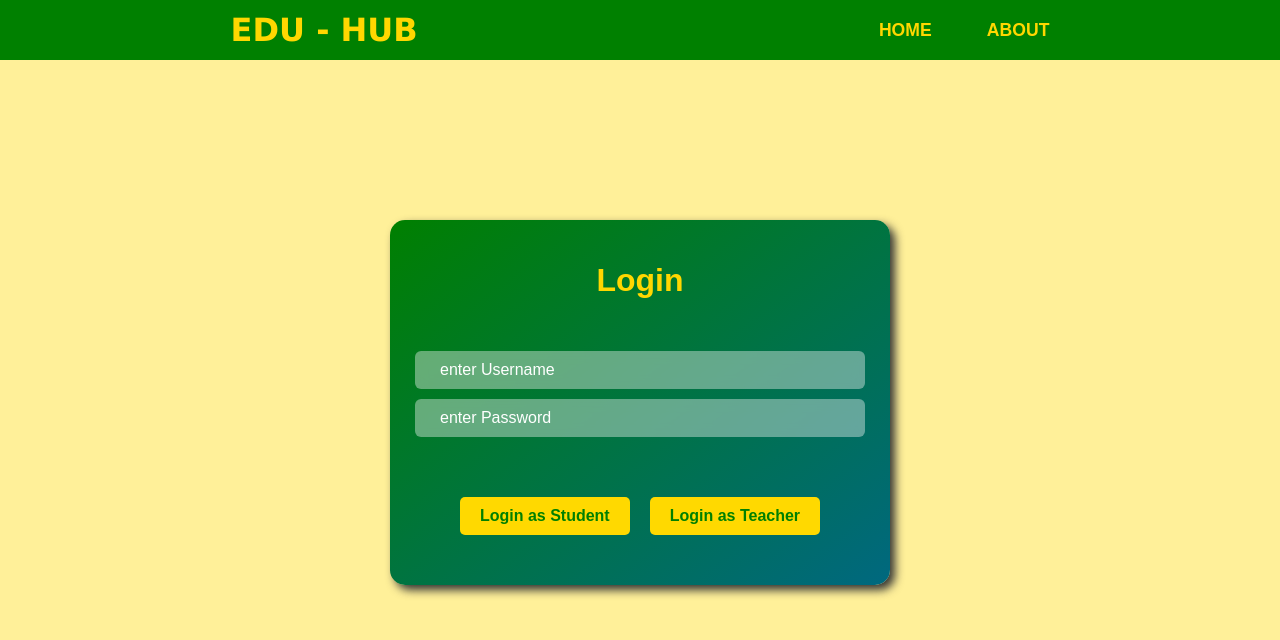
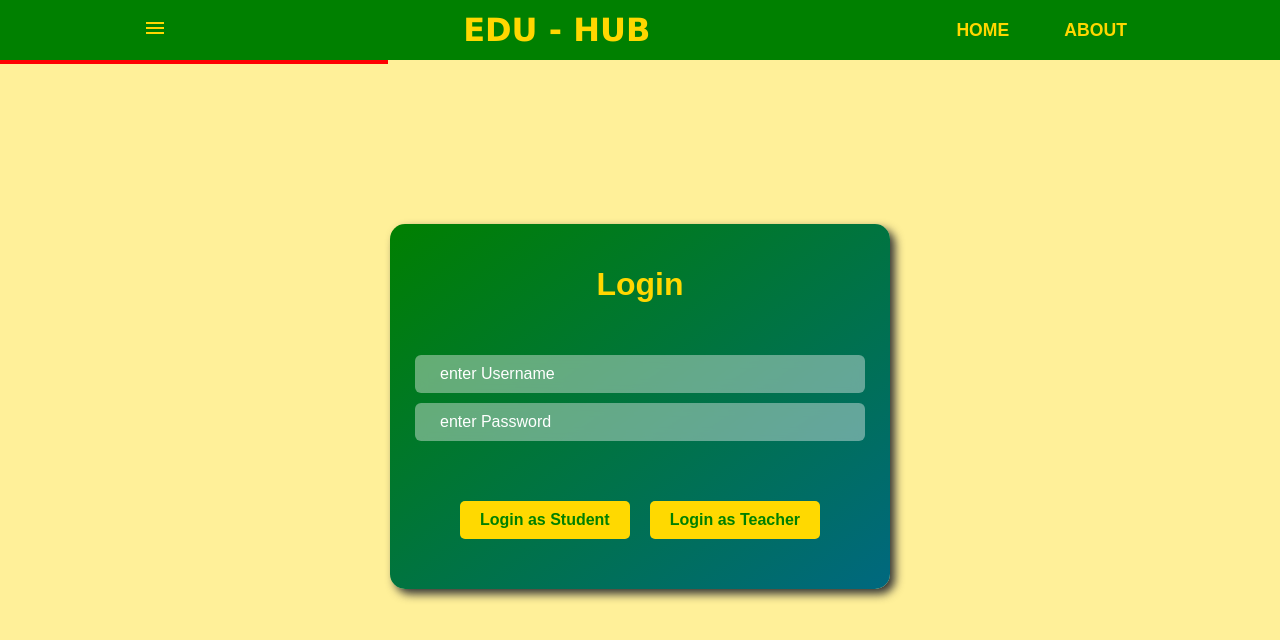
Before and after one commit to Graffian/Edu-Hub, a React (Vite) app in the folder frontend/: page / in a window 1280 px wide. Shown: the top 640 px of the page. Built offline with nearby package versions, Linux system fonts and the light colour scheme.

Commit message:
added more routing

```diff
--- a/frontend/package.json
+++ b/frontend/package.json
@@ -13,6 +13,7 @@
     "react": "^19.0.0",
     "react-dom": "^19.0.0",
     "react-router-dom": "^7.4.1",
+    "url": "^0.11.4",
     "uuid": "^11.1.0"
   },
   "devDependencies": {
--- a/frontend/src/App.css
+++ b/frontend/src/App.css
@@ -13,49 +13,3 @@ body {
 
 }
  */
-.nav-bar{
-  display: flex;
-  justify-content: space-around;
-  align-items: center;
-  flex-direction: row;
-  background: green;
-  color: white;
-  width: 100%;
-  height: 60px;
-}
-p{
-  color: gold;
-  padding: 10px;
-  font-weight: 550;
-}
-.app-title{
-  font-size: 2em;
-  font-weight: 600;
-  font-family: Verdana, Tahoma, sans-serif;
-}
-.nav-div{
-  display: flex;
-  flex-direction: row;
-  justify-content: center;
-  font-size: 1.1em;
-  font-weight: 550;
-  gap: 2em;
-  align-items: center;
-}
-footer{
-  position: fixed;
-  left: 0;
-  bottom: 0;
-  width: 100%;
-  background-color: green;
-  text-align: center;
-  color: gold;
-  font: inherit;
-  font-weight: 550;
-  padding-block: 25px;
-}
-/* @keyframes gradientBG {
-  0% { background-position: 0% 50%; }
-  50% { background-position: 100% 50%; }
-  100% { background-position: 0% 50%; }
-} */
--- a/frontend/src/App.jsx
+++ b/frontend/src/App.jsx
@@ -2,21 +2,15 @@ import {Routes , Route} from "react-router-dom"
 import './App.css'
 import Login from "./components/Login/Login"
 import Student from "./components/Student/Student"
+import Navbar from "./components/Navbar/Navbar"
 function App() {
-
 
   return (
     <>
-    <nav className='nav-bar'>
-      <p className='app-title'>EDU - HUB</p>
-      <div className='nav-div'>
-        <p className='home-nav'>HOME</p>
-        <p className='about-nav'>ABOUT</p>
-      </div>
-    </nav>
+    <Navbar/>
     <Routes>
       <Route path="/" element={<Login/>}/>
-      <Route path="/Student" element={<Student/>}/>
+      <Route path="/:Student" element={<Student/>}/>
     </Routes>
     </>
   )
--- /dev/null
+++ b/frontend/src/components/Navbar/Navbar.css
@@ -0,0 +1,52 @@
+.nav-bar{
+    display: flex;
+    justify-content: space-around;
+    align-items: center;
+    flex-direction: row;
+    background: green;
+    color: white;
+    width: 100%;
+    height: 60px;
+  }
+  p{
+    color: gold;
+    padding: 10px;
+    font-weight: 550;
+  }
+  .app-title{
+    font-size: 2em;
+    font-weight: 600;
+    font-family: Verdana, Tahoma, sans-serif;
+  }
+  .nav-div{
+    display: flex;
+    flex-direction: row;
+    justify-content: center;
+    font-size: 1.1em;
+    font-weight: 550;
+    gap: 2em;
+    align-items: center;
+  }
+  footer{
+    position: fixed;
+    left: 0;
+    bottom: 0;
+    width: 100%;
+    background-color: green;
+    text-align: center;
+    color: gold;
+    font: inherit;
+    font-weight: 550;
+    padding-block: 25px;
+  }
+  /* @keyframes gradientBG {
+    0% { background-position: 0% 50%; }
+    50% { background-position: 100% 50%; }
+    100% { background-position: 0% 50%; }
+  } */
+
+.side-nav{
+    border: 2px solid red;
+    width:30%;
+    height: 100%;
+}
--- /dev/null
+++ b/frontend/src/components/Navbar/Navbar.jsx
@@ -0,0 +1,36 @@
+import "./Navbar.css"
+import Menu from "../../assets/menu.svg"
+import url from "url"
+function Navbar(){
+
+
+    function sideNav(){
+        if (url.pathname == "/Student"){
+            return (
+                <nav className="side-nav">
+
+                </nav>
+            )
+        }else{
+            return(
+                <nav className="side-nav">
+
+                </nav>
+            )
+        }
+    }
+    return(
+        <>
+        <nav className='nav-bar'>
+        <span onClick={sideNav}><img src={Menu} alt="menu-icon"/></span>
+        <p className='app-title'>EDU - HUB</p>
+        <div className='nav-div'>
+          <p className='home-nav'>HOME</p>
+          <p className='about-nav'>ABOUT</p>
+        </div>
+      </nav>
+      {sideNav()}
+      </>
+    )
+}
+export default Navbar
```
Also changed, not shown: frontend/src/assets/menu.svg (added), frontend/src/components/Student/Student.jsx (line endings or trailing spaces), 1 other file (tests, documents, lock files or other folders).
